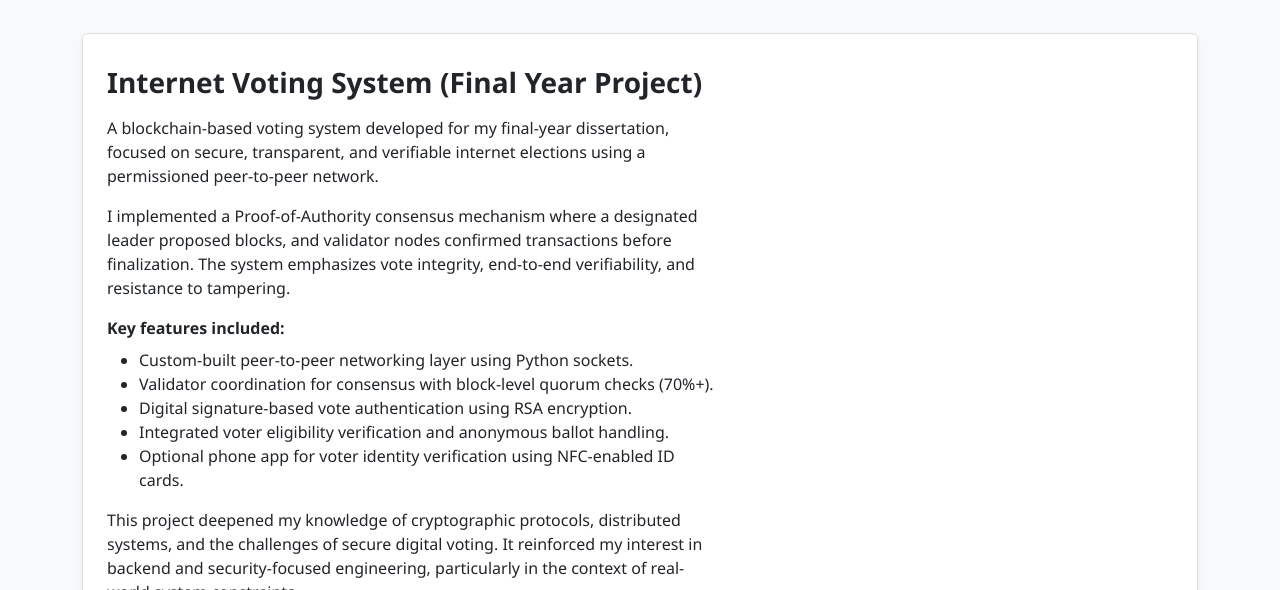
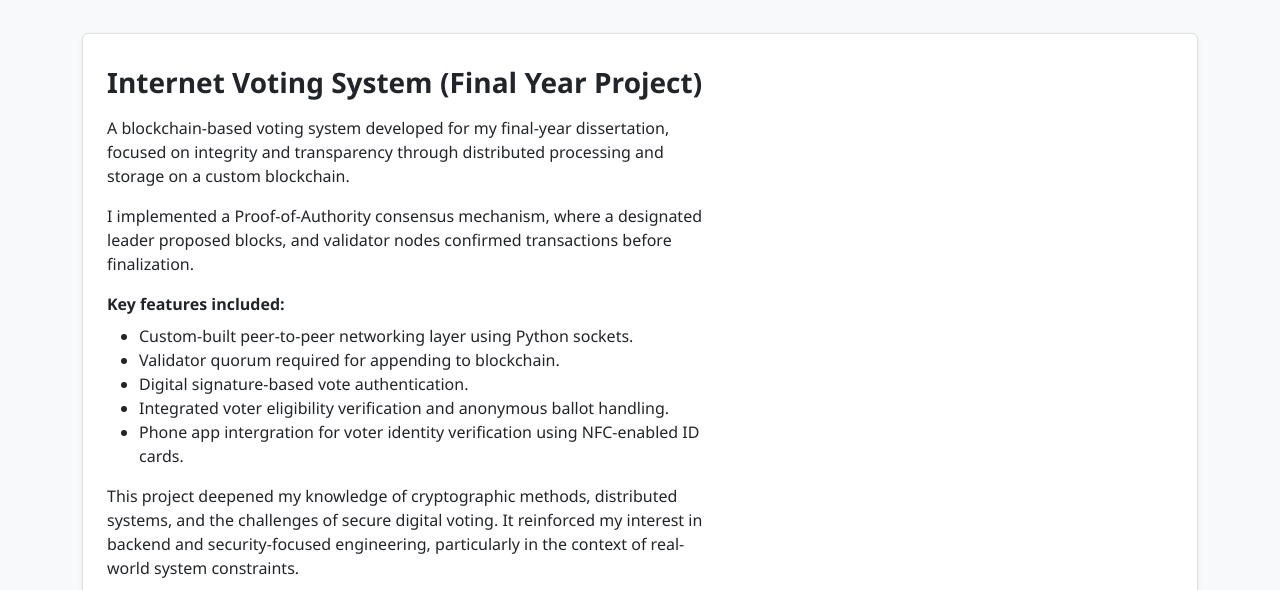
Before and after one commit to CharlieHall555/CVWebsite, a plain HTML site: page index.html in a window 1280 px wide. Shown: the part 2510-3100 px from the top of the page. Drawn offline with nearby package versions, Linux system fonts and the light colour scheme.

Commit message:
Update index.

```diff
--- a/index.html
+++ b/index.html
@@ -406,24 +406,22 @@
           <div class="col-md-7">
             <h3 class="fw-bold mb-3">Internet Voting System (Final Year Project)</h3>
             <p class="mb-3">
-              A blockchain-based voting system developed for my final-year dissertation, focused on secure,
-              transparent, and verifiable internet elections using a permissioned peer-to-peer network.
+              A blockchain-based voting system developed for my final-year dissertation, focused on integrity and transparency through distributed processing and storage on a custom blockchain.
             </p>
             <p class="mb-3">
-              I implemented a Proof-of-Authority consensus mechanism where a designated leader proposed blocks, and
-              validator nodes confirmed transactions before finalization. The system emphasizes vote integrity,
-              end-to-end verifiability, and resistance to tampering.
+              I implemented a Proof-of-Authority consensus mechanism, where a designated leader proposed blocks, and
+              validator nodes confirmed transactions before finalization.
             </p>
             <p class="mb-2 fw-semibold">Key features included:</p>
             <ul>
               <li>Custom-built peer-to-peer networking layer using Python sockets.</li>
-              <li>Validator coordination for consensus with block-level quorum checks (70%+).</li>
-              <li>Digital signature-based vote authentication using RSA encryption.</li>
+              <li>Validator quorum required for appending to blockchain.</li>
+              <li>Digital signature-based vote authentication.</li>
               <li>Integrated voter eligibility verification and anonymous ballot handling.</li>
-              <li>Optional phone app for voter identity verification using NFC-enabled ID cards.</li>
+              <li>Phone app intergration for voter identity verification using NFC-enabled ID cards.</li>
             </ul>
             <p class="mt-3">
-              This project deepened my knowledge of cryptographic protocols, distributed systems, and the challenges
+              This project deepened my knowledge of cryptographic methods, distributed systems, and the challenges
               of secure digital voting. It reinforced my interest in backend and security-focused engineering,
               particularly in the context of real-world system constraints.
             </p>
```
Also changed, not shown: 1 other file.
